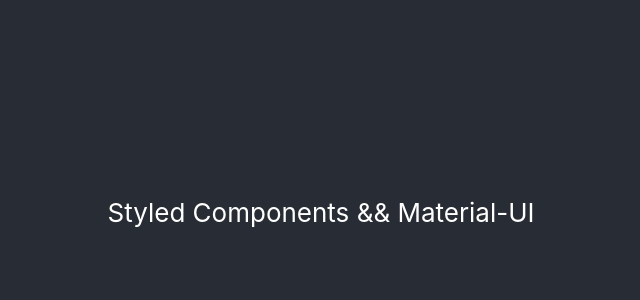
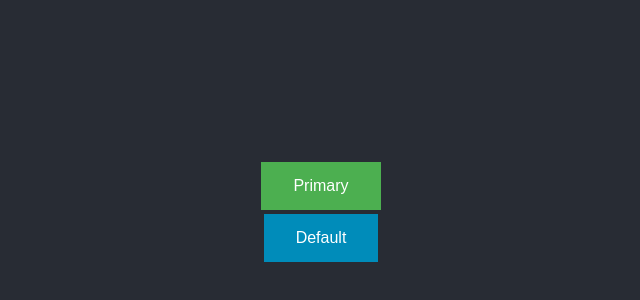
Before and after one commit to businan/reactStyledCompAndMaterialUI, a React (Create React App) app: page / in a window 1280 px wide. Shown: the part 188-488 px from the top of the page, without its empty margins (319-959 px from the left). Built offline with nearby package versions, Linux system fonts and the light colour scheme.

Commit message:
add buttons

```diff
--- a/src/App.js
+++ b/src/App.js
@@ -1,10 +1,11 @@
 import './App.css';
+import StyledComponents from './components/styled-comp/index';
 
 function App() {
   return (
     <div className="App">
       <header className="App-header">
-        Styled Components && Material-UI
+        <StyledComponents />
       </header>
     </div>
   );
--- a/src/components/styled-comp/button/Button.js
+++ b/src/components/styled-comp/button/Button.js
@@ -0,0 +1,14 @@
+import styled from "styled-components";
+
+export default styled.button`
+    border: none;
+    margin: 2px;
+    color: white;
+    padding: 15px 32px;
+    text-align: center;
+    text-decoration: none;
+    display: inline-block;
+    font-size: 16px;
+    cursor: pointer;
+    background-color: ${props => (props.primary ? "#4caf50" : "#008CBA")}
+`;
--- a/src/components/styled-comp/index.js
+++ b/src/components/styled-comp/index.js
@@ -0,0 +1,13 @@
+import React from "react";
+import Button from "./button/Button";
+
+const StyledComponents = () => {
+    return (
+        <>
+            <Button primary>Primary</Button>
+            <Button>Default</Button>
+        </>
+    );
+};
+
+export default StyledComponents;
```
